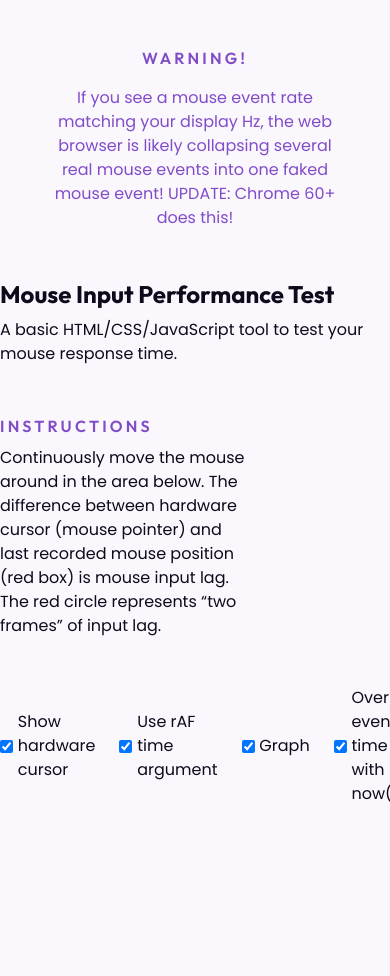
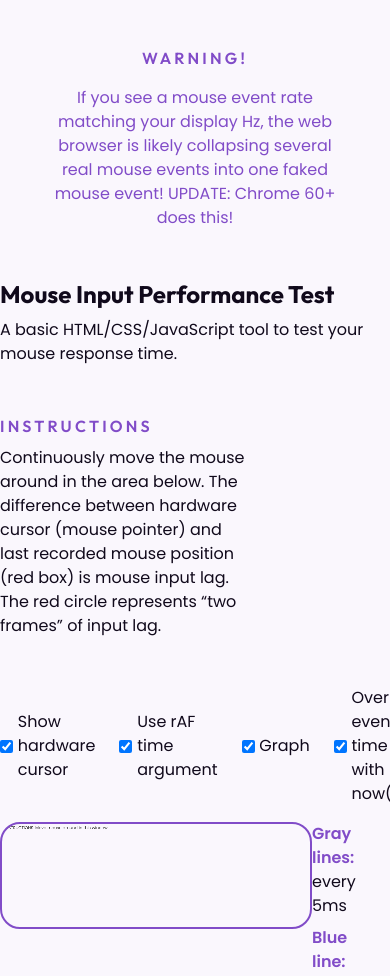
Before and after one commit to rbrickmn/mousetrack-app, a website built with Vite: page index.html in a window 390 px wide. Shown: the part 116-1092 px from the top of the page. Built offline with nearby package versions, Linux system fonts and the light colour scheme.

Commit message:
Add mouse tracking section and page load animations

```diff
--- a/index.html
+++ b/index.html
@@ -88,7 +88,19 @@
           <div class="app__window">
             <table class=grayborder cellpadding=0 cellspacing=0 border=0><tr><td><canvas id=can width=1200 height=400></canvas></td></tr></table>
           </div>
-          <div class="app__instructions"></div>
+          <div class="app__instructions">
+            <p class="instructions__text">
+              <span class="app__highlight">Gray lines:</span> every 5ms
+            </p>
+
+            <p class="instructions__text">
+              <span class="app__highlight">Blue line:</span> inter-mouse message times, best case being flat line. 8ms is typical for mice/Windows and laptop trackpads are usually around 10-12ms
+            </p>
+
+            <p class="instructions__text">
+              <span class="app__highlight">Gray line:</span> mouse move message time offset from rAF time and vsync. The best case is a consistent sawtooth pattern.
+            </p>
+          </div>
         </div>
       </section>
     </main>
--- a/src/main.js
+++ b/src/main.js
@@ -6,5 +6,7 @@ import "../styles/components/header.css";
 import "../styles/components/warning.css";
 import "../styles/components/title.css";
 import "../styles/components/form.css";
+import "../styles/components/app.css";
 import "../styles/components/instructions.css";
 import "../styles/utils.css";
+import "../styles/animations.css";
--- a/src/mouse.js
+++ b/src/mouse.js
@@ -0,0 +1,192 @@
+(() => {
+  const elHardwareCursor = document.getElementById("wanthardwarecursor");
+  const elUseRAFTime = document.getElementById("useraftime");
+  const elWantGraph = document.getElementById("wantgraph");
+  const elWantEventNow = document.getElementById("wanteventnow");
+  const elWantMousePath = document.getElementById("wantmousepath");
+  let can = document.getElementById("can");
+  let a = [];
+  let lastT = 0;
+  let tLastAnimate = 0;
+  let info = "";
+  const perf = window.performance;
+
+  const tick = () => perf.now();
+
+  const onMouseMove = (e) => {
+    onMove(e.timeStamp, e.clientX, e.clientY);
+  };
+
+  const onTouchMove = (e) => {
+    e.preventDefault();
+    const touches = e.changedTouches;
+    const t = touches ? touches[0] : null;
+    if (t) {
+      onMove(e.timeStamp, t.clientX, t.clientY);
+    }
+  };
+
+  const onMove = (ets, clientX, clientY) => {
+    const ts = elWantEventNow.checked ? tick() : ets;
+    info = "average small delta=" + getAve().toFixed(2) + "ms";
+    const r = can.getBoundingClientRect();
+    const x = ((clientX - r.left) / (r.right - r.left)) * can.width;
+    const y = ((clientY - r.top) / (r.bottom - r.top)) * can.height;
+    a.push({ t: ts, x: x, y: y, off: ts - tLastAnimate, delta: ts - lastT });
+    lastT = ts;
+    while (ts - a[0].t >= 1000) {
+      a.shift();
+    }
+  };
+
+  const getAve = () => {
+    let dsum = 0;
+    let dnum = 0;
+    for (let loop = 1; loop < a.length; ++loop) {
+      const delta = a[loop].t - a[loop - 1].t;
+      if (delta < 20) {
+        dsum += delta;
+        ++dnum;
+      }
+    }
+    return dnum ? dsum / dnum : 0;
+  };
+
+  const getMouseDistance = (ms) => {
+    const now = tick();
+    let l1 = a.length - 1;
+    while (l1 > 0 && now - a[l1].t < 80) {
+      --l1;
+    }
+    if (l1 > 0) {
+      const a1 = a[l1];
+      const a2 = a[a.length - 1];
+      return {
+        x: ((a2.x - a1.x) / (a2.t - a1.t)) * ms,
+        y: ((a2.y - a1.y) / (a2.t - a1.t)) * ms,
+      };
+    }
+    return { x: 0, y: 0 };
+  };
+
+  const animate = (tAnimate) => {
+    const prev = tLastAnimate;
+    tLastAnimate = elUseRAFTime.checked ? tAnimate : tick();
+    const ofd = prev ? getMouseDistance(tLastAnimate - prev) : null;
+
+    window.requestAnimationFrame(animate);
+
+    doHardwareCursorWork();
+
+    const ctx = can.getContext("2d");
+
+    // Clear canvas
+    ctx.clearRect(0, 0, can.width, can.height);
+
+    // info line at top
+    ctx.fillStyle = "#333333";
+    ctx.font = "16px Poppins";
+    ctx.textAlign = "left";
+    ctx.fillText(
+      a.length > 3
+        ? a.length +
+            " mouse events in " +
+            (a[a.length - 1].t - a[0].t).toFixed(1) +
+            "ms -- " +
+            info
+        : "INSTRUCTIONS: Move mouse around in this window",
+      10,
+      20
+    );
+
+    if (a.length > 0) {
+      if (ofd) {
+        // blue circle at one frame distance
+        const jj = getMouseDistance(
+          Math.max(0, tLastAnimate - a[a.length - 1].t)
+        );
+        const mx = a[a.length - 1].x + jj.x;
+        const my = a[a.length - 1].y + jj.y;
+        ctx.beginPath();
+        ctx.arc(
+          mx + 0.5,
+          my + 0.5,
+          2 * Math.sqrt(ofd.x * ofd.x + ofd.y * ofd.y),
+          0,
+          2 * Math.PI,
+          false
+        );
+        ctx.strokeStyle = "#ff0000";
+        ctx.stroke();
+        // red box at last location
+        ctx.fillStyle = "#FF0000";
+        ctx.fillRect(mx - 4 + 0.5, my - 4 + 0.5, 8, 8);
+      }
+
+      // mouse path
+      if (elWantMousePath.checked) {
+        ctx.beginPath();
+        ctx.moveTo(a[0].x, a[0].y);
+        for (let loop = 1; loop < a.length; ++loop) {
+          const i = a[loop];
+          ctx.lineTo(i.x, i.y);
+        }
+        ctx.strokeStyle = "#800080";
+        ctx.stroke();
+      }
+
+      if (elWantGraph.checked) {
+        const SCALE = 5;
+
+        // polyline offsets from rAF
+        ctx.beginPath();
+        for (let loop = 0; loop < a.length; ++loop) {
+          const i = a[loop];
+          ctx.lineTo(loop * 5, can.height - i.off * SCALE);
+        }
+        ctx.strokeStyle = "#808080";
+        ctx.stroke();
+
+        // horizontal lines at 5/10/15/20 ms
+        ctx.beginPath();
+        ctx.setLineDash([5, 3]);
+        ctx.strokeStyle = "#E0E0E0";
+        ctx.moveTo(0, can.height - 5 * SCALE);
+        ctx.lineTo(can.width, can.height - 5 * SCALE);
+        ctx.moveTo(0, can.height - 10 * SCALE);
+        ctx.lineTo(can.width, can.height - 10 * SCALE);
+        ctx.moveTo(0, can.height - 15 * SCALE);
+        ctx.lineTo(can.width, can.height - 15 * SCALE);
+        ctx.moveTo(0, can.height - 20 * SCALE);
+        ctx.lineTo(can.width, can.height - 20 * SCALE);
+        ctx.stroke();
+
+        // polyline deltas
+        ctx.beginPath();
+        ctx.setLineDash([]);
+        ctx.strokeStyle = "#0000FF";
+        ctx.moveTo(0, can.height);
+        for (let loop = 0; loop < a.length; ++loop) {
+          const i = a[loop];
+          ctx.lineTo(loop * 5, can.height - i.delta * SCALE);
+        }
+        ctx.stroke();
+      }
+    }
+  };
+
+  const doHardwareCursorWork = () => {
+    const hwWant = elHardwareCursor.checked ? "auto" : "none";
+    if (hwWant != can.style.cursor) {
+      can.style.cursor = hwWant;
+    }
+  };
+
+  const init = () => {
+    can.addEventListener("mousemove", onMouseMove, false);
+    can.addEventListener("touchmove", onTouchMove, true);
+    animate();
+  };
+
+  init();
+})();
--- /dev/null
+++ b/styles/animations.css
@@ -0,0 +1,39 @@
+main {
+  animation: transitionIn 0.75s;
+}
+
+@keyframes transitionIn {
+  from {
+    opacity: 0;
+    transform: translateY(10px);
+  }
+
+  to {
+    opacity: 1;
+    transform: translateY(0px);
+  }
+}
+
+@keyframes transitionMobile {
+  from {
+    opacity: 0;
+    transform: rotateX(-10deg);
+  }
+
+  to {
+    opacity: 1;
+    transform: rotateX(0deg);
+  }
+}
+
+@keyframes transitionOutMobile {
+  from {
+    opacity: 0;
+    transform: rotateX(10deg);
+  }
+
+  to {
+    opacity: 1;
+    transform: rotateX(0deg);
+  }
+}
--- a/styles/components/app.css
+++ b/styles/components/app.css
@@ -1,9 +1,23 @@
-.hand {
-  cursor: pointer;
+.app__main {
+  display: flex;
+  flex-direction: row;
+  justify-content: space-between;
 }
 
-.grayborder {
-  border-color: #808080;
-  border-width: 1px;
-  border-style: solid;
+.app__window {
+  max-width: 100%;
 }
+
+.app__instructions {
+  max-width: 20%;
+  align-self: center;
+}
+
+.app__highlight {
+  color: var(--primary);
+  font-weight: 600;
+}
+
+.instructions__text {
+  margin-bottom: 0.5rem;
+}
--- a/styles/components/form.css
+++ b/styles/components/form.css
@@ -1,6 +1,7 @@
 .settings__form {
   display: flex;
   align-items: center;
+  margin-bottom: 1rem;
 }
 
 input {
--- a/styles/style.css
+++ b/styles/style.css
@@ -112,6 +112,11 @@ svg {
   user-select: none;
 }
 
+canvas {
+  border-radius: 20px;
+  border: 2px solid var(--primary);
+}
+
 button {
   display: inline-block;
   padding: 0;
```
